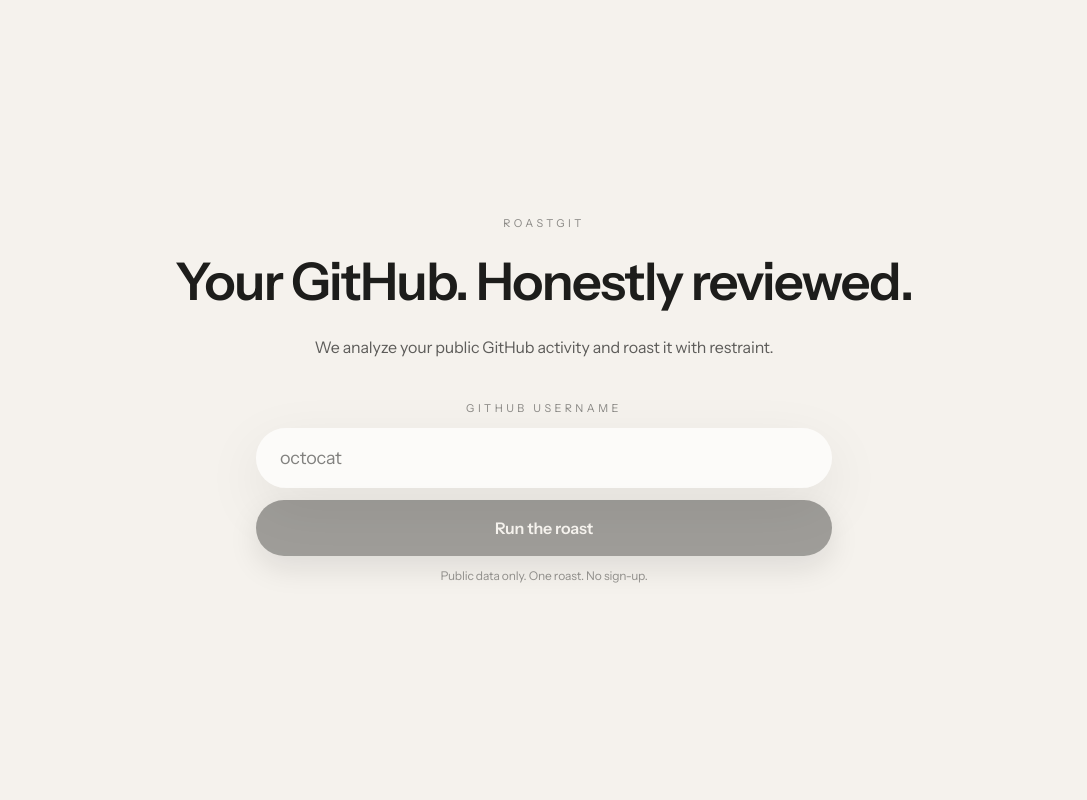
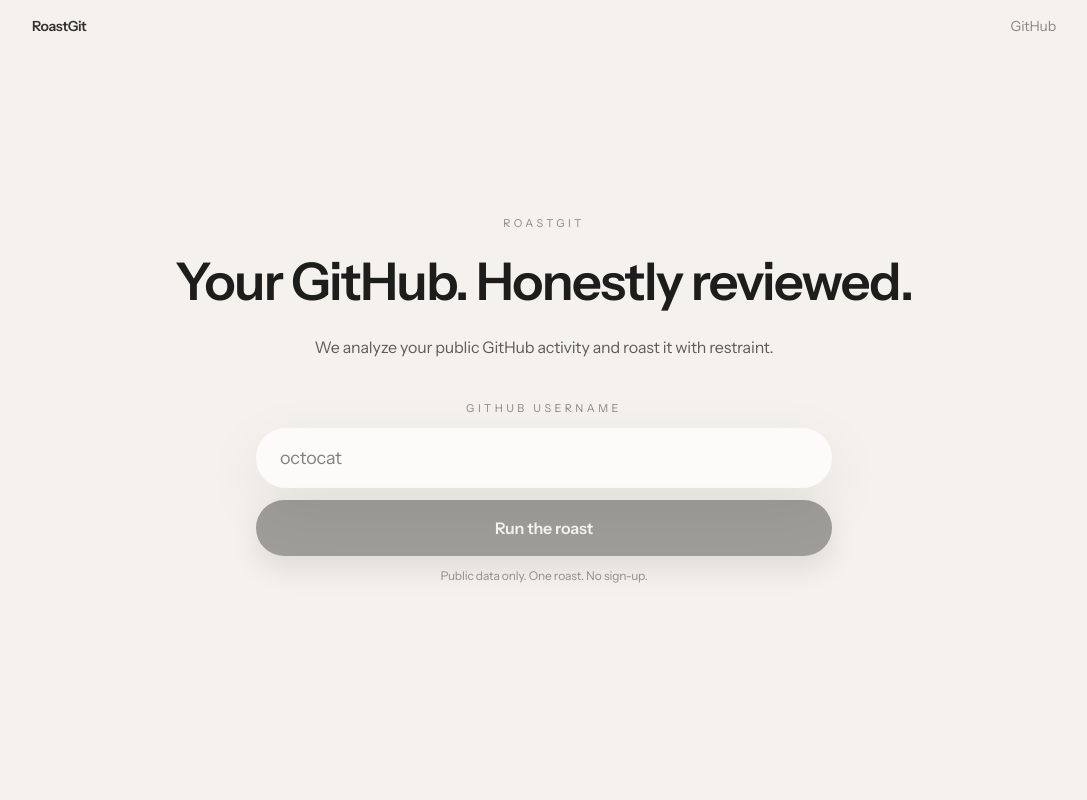
Before and after one commit to carnifex-cmd/roastGit, a Next.js app: page / in a window 1280 px wide. Shown: the top 800 px of the page, without its empty margins (96-1183 px from the left). Built offline with nearby package versions, Linux system fonts and the light colour scheme.

Commit message:
added-navbar-and-back-button

```diff
--- a/src/app/page.tsx
+++ b/src/app/page.tsx
@@ -5,10 +5,12 @@
 import { FAQSection } from "@/components/FAQSection";
 import { SecondaryCTA } from "@/components/SecondaryCTA";
 import { Footer } from "@/components/Footer";
+import { Navbar } from "@/components/Navbar";
 
 export default function HomePage() {
   return (
     <>
+      <Navbar />
       <LandingHero />
       <FeaturesSection />
       <HowItWorks />
--- a/src/app/roast/[username]/page.tsx
+++ b/src/app/roast/[username]/page.tsx
@@ -1,4 +1,5 @@
 import { RoastFlow } from "@/components/RoastFlow";
+import { BackButton } from "@/components/BackButton";
 
 export default function RoastPage({
   params
@@ -7,6 +8,7 @@
 }) {
   return (
     <main className="min-h-screen bg-paper px-6 py-16">
+      <BackButton />
       <div className="mx-auto flex w-full max-w-4xl flex-col items-center gap-12">
         <div className="text-center">
           <p className="text-micro uppercase text-ink/50">RoastGit</p>
--- /dev/null
+++ b/src/components/BackButton.tsx
@@ -0,0 +1,17 @@
+"use client";
+
+import { useRouter } from "next/navigation";
+
+export function BackButton() {
+    const router = useRouter();
+
+    return (
+        <button
+            onClick={() => router.back()}
+            className="fixed left-6 top-4 z-50 flex items-center gap-2 text-sm text-ink/50 transition hover:text-ink/80"
+        >
+            <span className="text-base">←</span>
+            <span>Back</span>
+        </button>
+    );
+}
--- /dev/null
+++ b/src/components/Navbar.tsx
@@ -0,0 +1,26 @@
+"use client";
+
+import Link from "next/link";
+
+export function Navbar() {
+    return (
+        <nav className="fixed left-0 right-0 top-0 z-50 px-6 py-4">
+            <div className="mx-auto flex max-w-5xl items-center justify-between">
+                <Link
+                    href="/"
+                    className="text-sm font-semibold tracking-tight text-ink/90 transition hover:text-ink"
+                >
+                    RoastGit
+                </Link>
+                <a
+                    href="https://github.com/carnifex-cmd/roastGit"
+                    target="_blank"
+                    rel="noopener noreferrer"
+                    className="text-sm text-ink/50 transition hover:text-ink/80"
+                >
+                    GitHub
+                </a>
+            </div>
+        </nav>
+    );
+}
```
